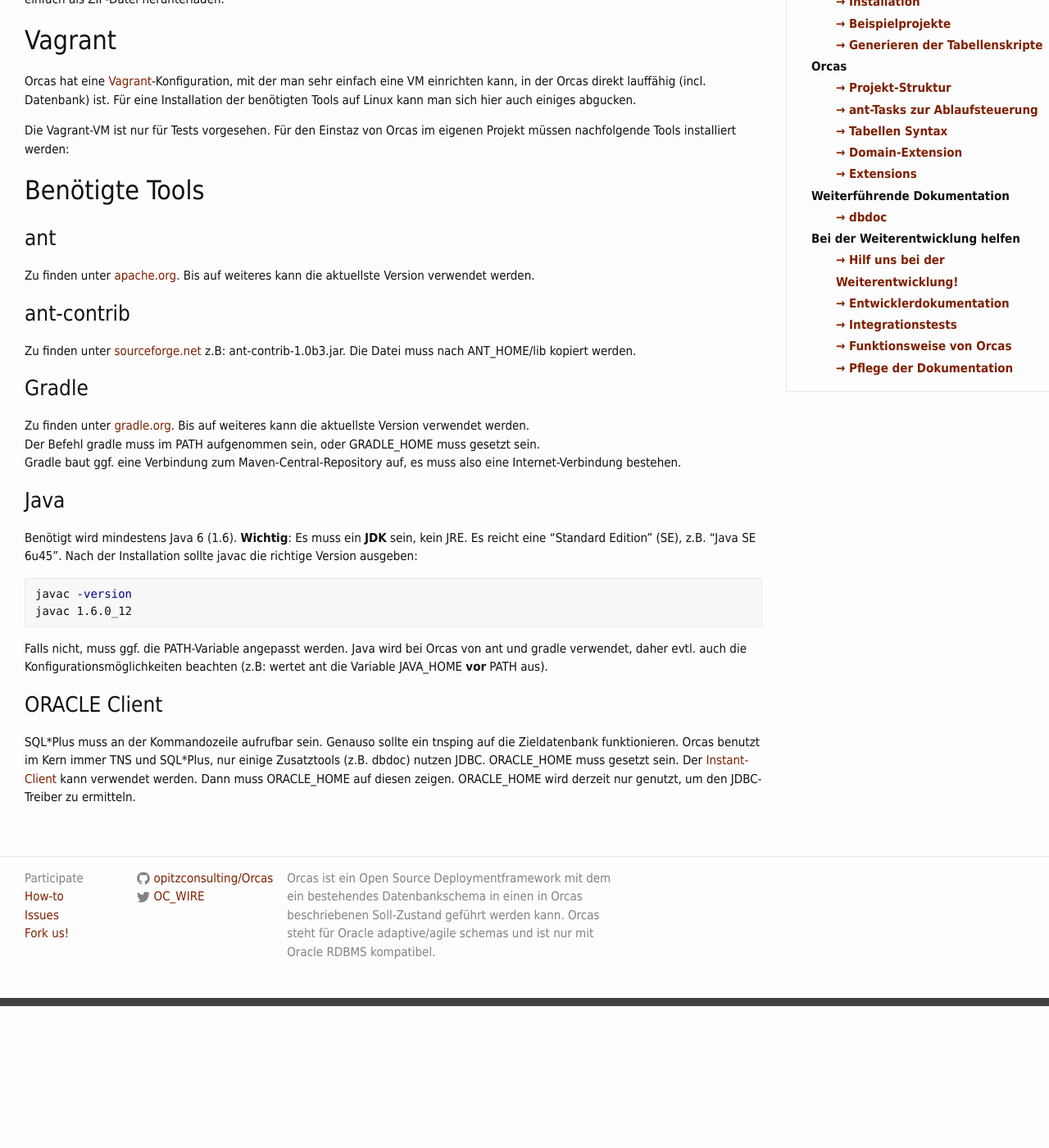
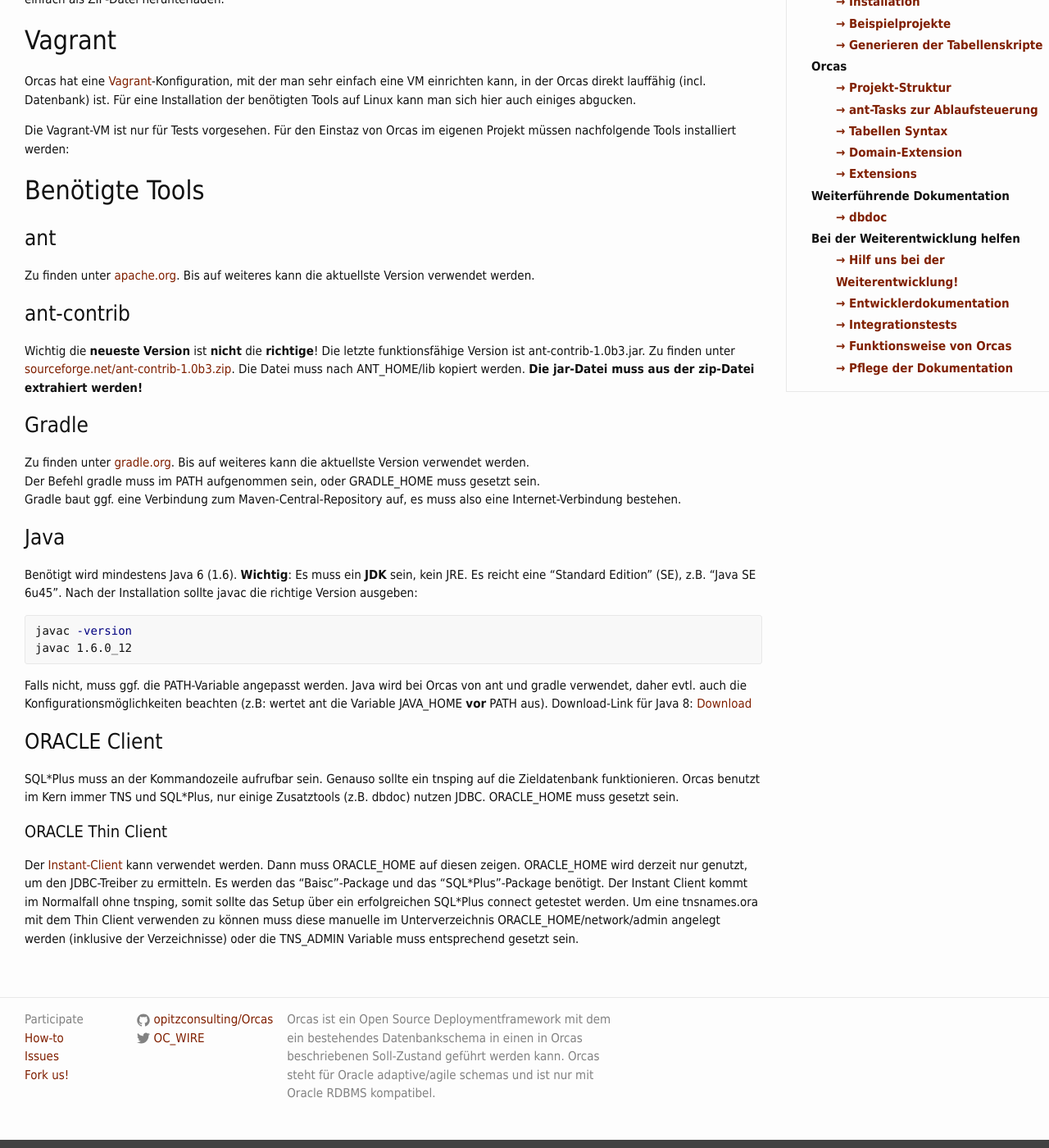
Before and after one commit to opitzconsulting/orcas, a Jekyll site: the page built from _docs/installation.md, in a window 1280 px wide and 1400 px high, scrolled down 382 px. Shown: the whole window at 82% size. Built offline with Jekyll 4.4.1, drawn with Linux system fonts in a browser that asks for light colours; before the commit the page ends 1609 px from its top, so only the background shows below that.

Commit message:
update installations doku

```diff
--- a/_docs/installation.md
+++ b/_docs/installation.md
@@ -22,7 +22,9 @@
 
 ###ant-contrib
 
-Zu finden unter [sourceforge.net](http://sourceforge.net/projects/ant-contrib/) z.B: ant-contrib-1.0b3.jar. Die Datei muss nach ANT_HOME/lib kopiert werden.
+Wichtig die **neueste** **Version** ist **nicht** die **richtige**! Die letzte funktionsfähige Version ist ant-contrib-1.0b3.jar.
+Zu finden unter [sourceforge.net/ant-contrib-1.0b3.zip](http://sourceforge.net/projects/ant-contrib/files/ant-contrib/1.0b3/ant-contrib-1.0b3-bin.zip/download).
+Die Datei muss nach ANT_HOME/lib kopiert werden. **Die jar-Datei muss aus der zip-Datei extrahiert werden!**
 
 ###Gradle
 
@@ -38,10 +40,15 @@
 javac 1.6.0_12
 {% endhighlight %}
 Falls nicht, muss ggf. die PATH-Variable angepasst werden. Java wird bei Orcas von ant und gradle verwendet, daher evtl. auch die Konfigurationsmöglichkeiten beachten (z.B: wertet ant die Variable JAVA_HOME **vor** PATH aus).
+Download-Link für Java 8: [Download](http://www.oracle.com/technetwork/java/javase/downloads/jdk8-downloads-2133151.html)
 
 ###ORACLE Client
 
 SQL\*Plus muss an der Kommandozeile aufrufbar sein. Genauso sollte ein tnsping auf die Zieldatenbank funktionieren. Orcas benutzt im Kern immer TNS und SQL\*Plus, nur einige Zusatztools (z.B. dbdoc) nutzen JDBC.
 ORACLE_HOME muss gesetzt sein.
+
+####ORACLE Thin Client
 Der [Instant-Client](http://www.oracle.com/technetwork/database/features/instant-client/index.html) kann verwendet werden. Dann muss ORACLE_HOME auf diesen zeigen.
 ORACLE_HOME wird derzeit nur genutzt, um den JDBC-Treiber zu ermitteln.
+Es werden das "Baisc"-Package und das "SQL\*Plus"-Package benötigt. Der Instant Client kommt im Normalfall ohne tnsping, somit sollte das Setup über ein erfolgreichen SQL\*Plus connect getestet werden.
+Um eine tnsnames.ora mit dem Thin Client verwenden zu können muss diese manuelle im Unterverzeichnis ORACLE_HOME/network/admin angelegt werden (inklusive der Verzeichnisse) oder die TNS_ADMIN Variable muss entsprechend gesetzt sein.
```
Also changed, not shown: _docs/examples.md (+0 -1 lines).
